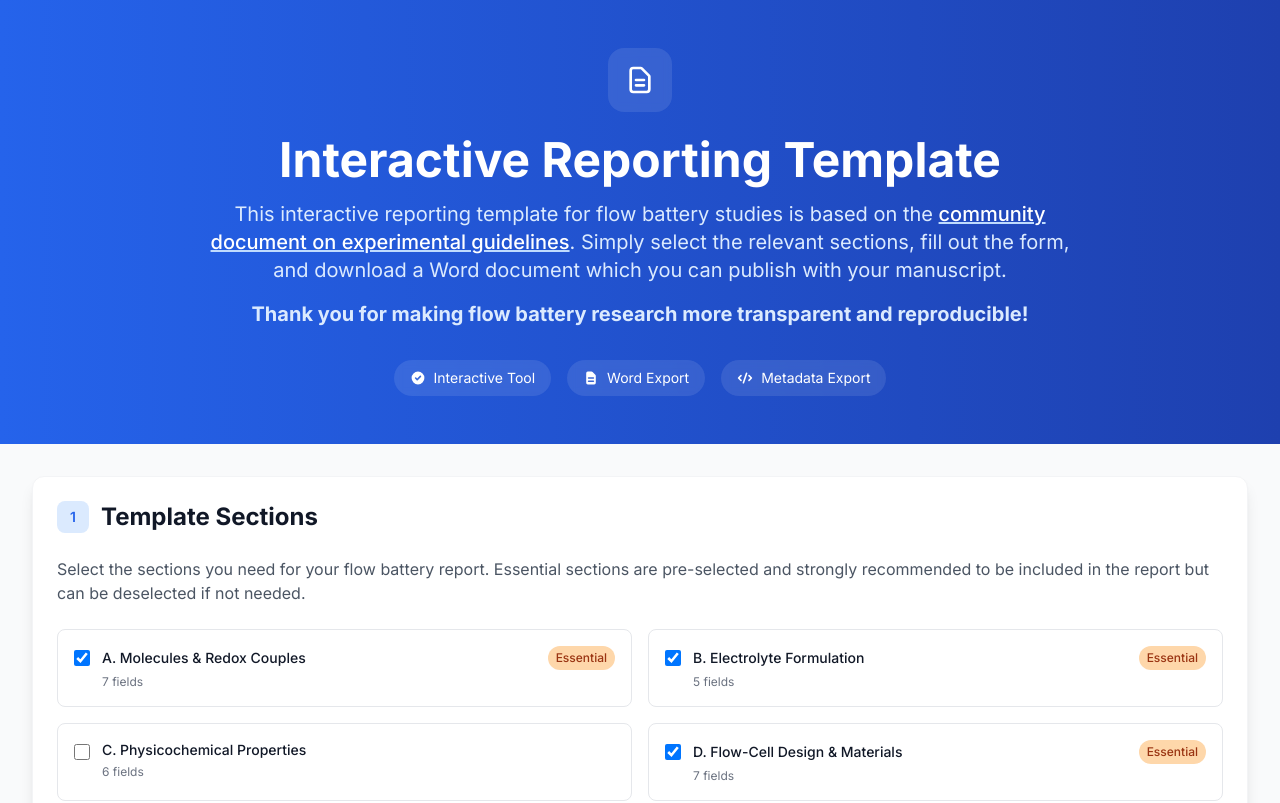
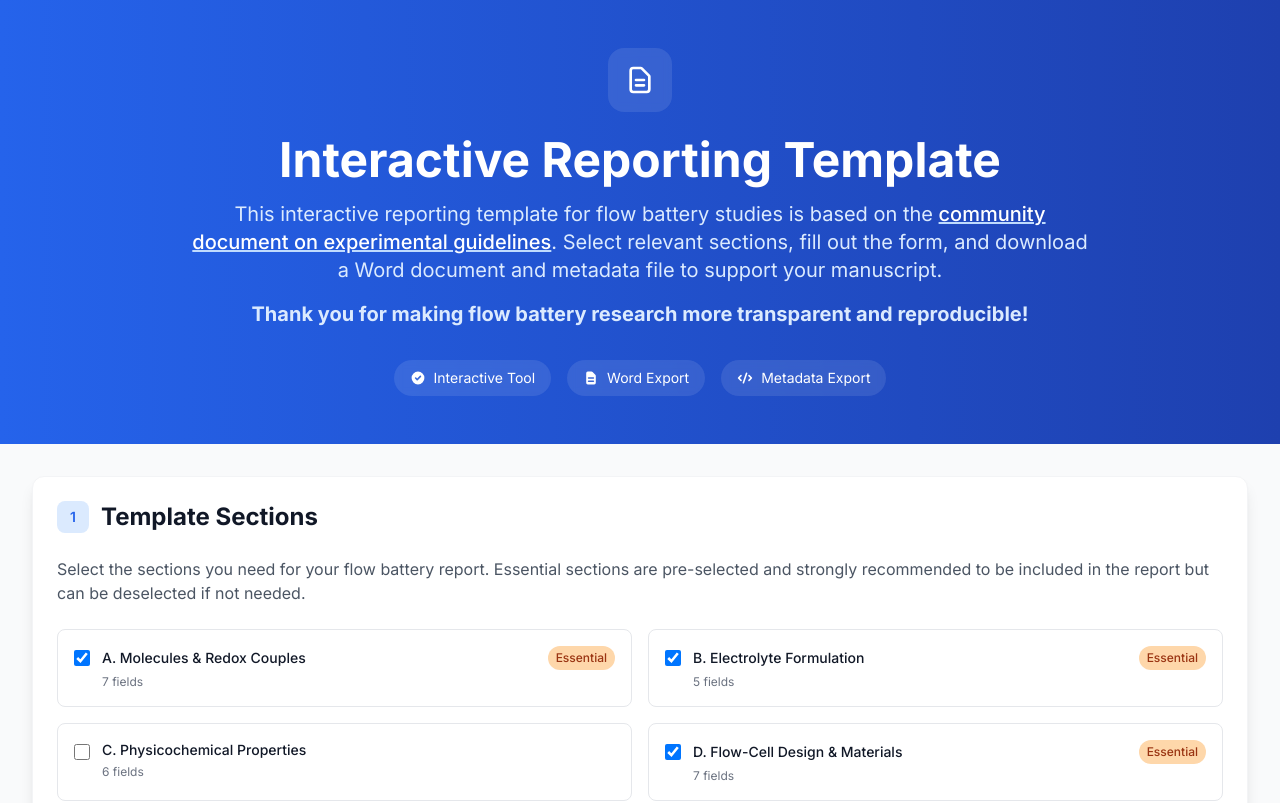
Before and after one commit to rfb-data-hub/reporting-template, a React (Create React App) app: page / in a window 1280 px wide. Shown: the top 803 px of the page. Built offline with nearby package versions, Linux system fonts and the light colour scheme; the HTML template or start-up script is replaced by a standard one.

Commit message:
fix: Minor language changes in the header

```diff
--- a/src/components/Header.js
+++ b/src/components/Header.js
@@ -26,7 +26,7 @@ const Header = () => {
               community document on experimental guidelines
             </a>
             .{' '}
-            Simply select the relevant sections, fill out the form, and download a Word document which you can publish with your manuscript.
+            Select relevant sections, fill out the form, and download a Word document and metadata file to support your manuscript.
             <p className="mt-4 font-bold">Thank you for making flow battery research more transparent and reproducible!</p>
           </p>
           <div className="flex flex-wrap justify-center gap-4 text-sm">
```
